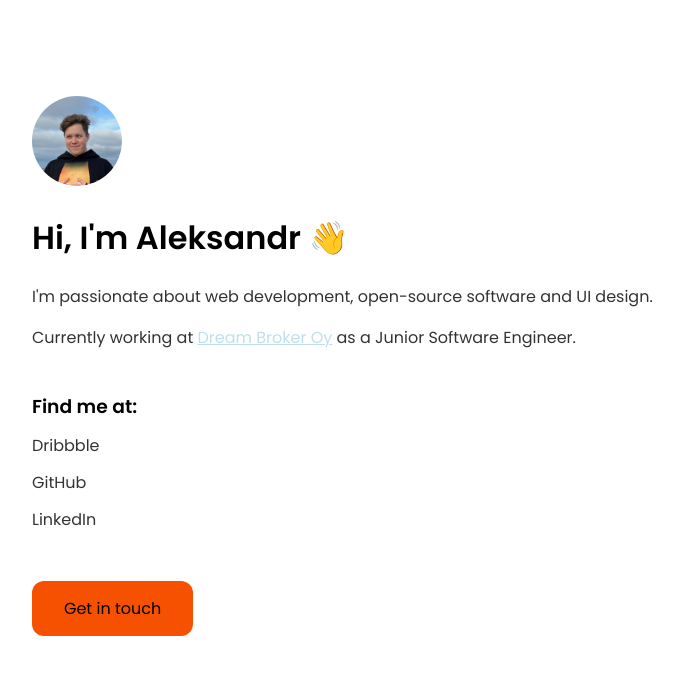
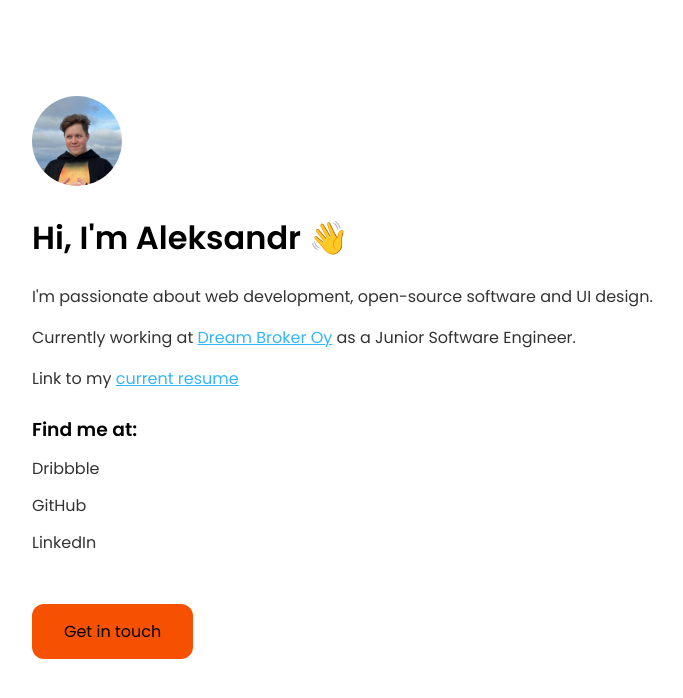
Before and after one commit to shchilkin/portfolio-v2, a Next.js app: page / in a window 1280 px wide. Shown: the top 698 px of the page, without its empty margins (0-683 px from the left). Built offline with nearby package versions, Linux system fonts and the light colour scheme.

Commit message:
Add CV
- change link color lightblue to complimentary to button's orange blue

```diff
--- a/pages/index.tsx
+++ b/pages/index.tsx
@@ -50,15 +50,32 @@ const Home = () => {
         I'm passionate about web development, open-source software and UI
         design.
       </p>
-      <p style={{ marginBottom: 42, opacity: 0.8 }}>
+      <p style={{ opacity: 0.8 }}>
         Currently working at{" "}
         <a
-          style={{ color: "lightblue", textDecoration: "underline" }}
+          style={{
+            color: "#00A5F6",
+            textDecoration: "underline",
+            opacity: 1,
+          }}
           href='https://dreambroker.com'
         >
           Dream Broker Oy
         </a>{" "}
         as a Junior Software Engineer.
+      </p>
+      <p style={{ marginBottom: 24, opacity: 0.8 }}>
+        Link to my{" "}
+        <a
+          style={{
+            color: "#00A5F6",
+            textDecoration: "underline",
+            opacity: 1,
+          }}
+          href='/cv.pdf'
+        >
+          current resume
+        </a>{" "}
       </p>
       <h3 style={{ marginBottom: 4 }}>Find me at:</h3>
       <ul
```
Also changed, not shown: 1 other file (tests, documents, lock files or other folders).
